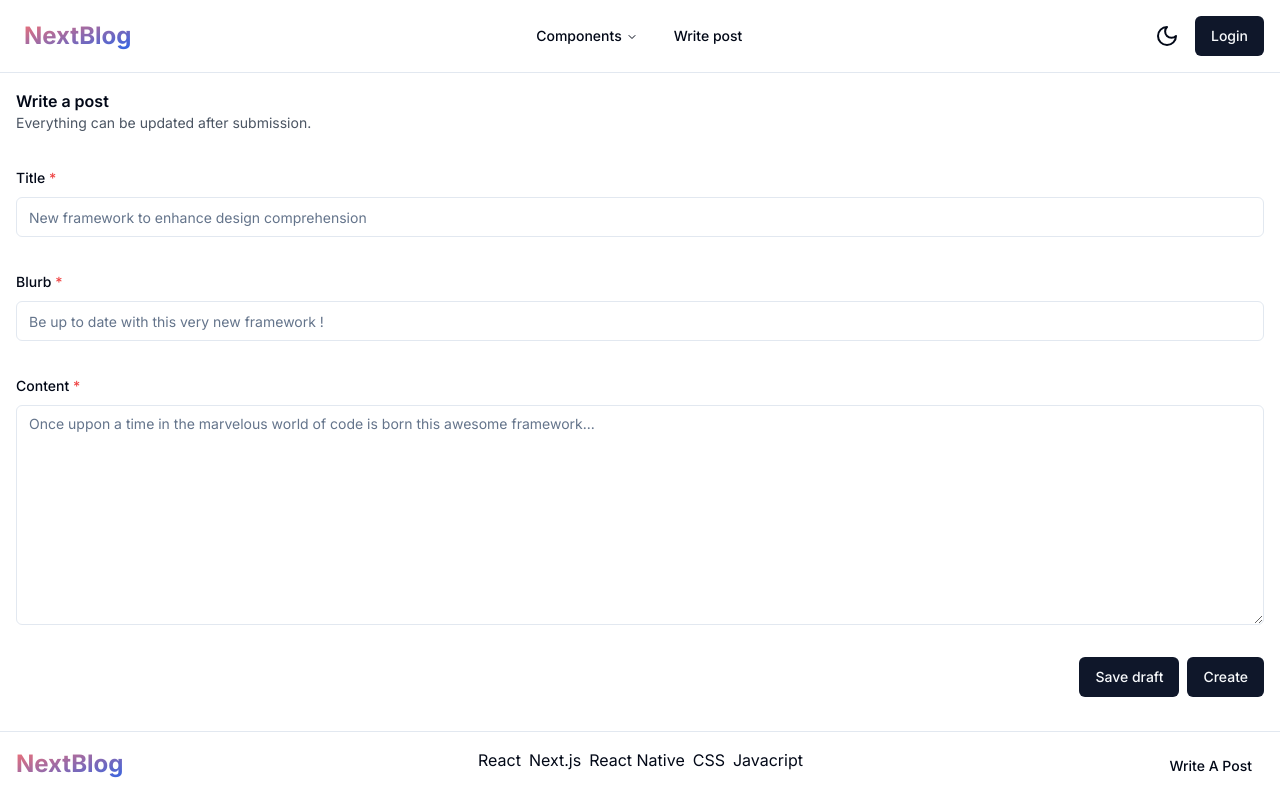
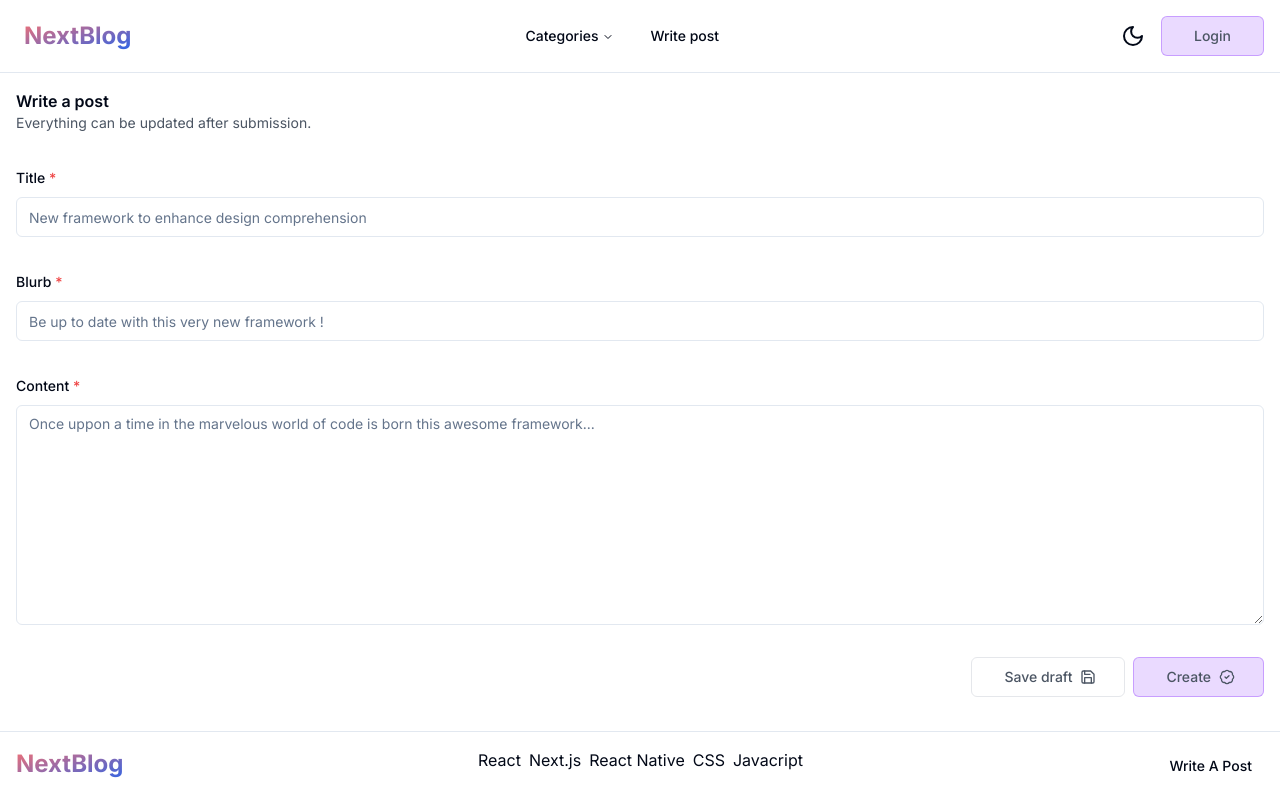
Before and after one commit to pereag/nextblog, a Next.js app: page /write in a window 1280 px wide. Built offline with nearby package versions, Linux system fonts and the light colour scheme.

Commit message:
feat: change default styles for buttons, textarea and input component and add navigation links

```diff
--- a/app/globals.css
+++ b/app/globals.css
@@ -13,7 +13,7 @@
     --popover: 0 0% 100%;
     --popover-foreground: 222.2 84% 4.9%;
 
-    --primary: 222.2 47.4% 11.2%;
+    --primary: 266, 100%, 64%, 1;
     --primary-foreground: 210 40% 98%;
 
     --secondary: 210 40% 96.1%;
--- a/app/page.tsx
+++ b/app/page.tsx
@@ -7,6 +7,7 @@ import { ICategory, IPost } from '@/types';
 import PostsList from '@/components/PostsList';
 import { getPosts } from '@/utils/post';
 import { useEffect, useState } from 'react';
+import Link from 'next/link';
 
 export default function Home() {
   const [posts, setPosts] = useState<IPost[]>([]);
@@ -47,9 +48,13 @@ export default function Home() {
         </div>
         <div className='mt-16 flex flex-col items-center justify-center gap-2 md:flex-row'>
           {CATEGORIES.map((category: ICategory) => (
-            <Button variant='outline' key={category.id}>
-              {category.name}
-            </Button>
+            <Link
+              key={category.id}
+              className='contents'
+              href={`/categories/${category.slug}`}
+            >
+              <Button variant='outline'>{category.name}</Button>
+            </Link>
           ))}
         </div>
         <div className='mb-16'>
--- a/app/write/page.tsx
+++ b/app/write/page.tsx
@@ -15,17 +15,19 @@ import {
 } from '@/components/ui/form';
 import { Input } from '@/components/ui/input';
 import { Textarea } from '@/components/ui/textarea';
+import { Save, BadgeCheck } from 'lucide-react';
+import Link from 'next/link';
 
 const requiredMessage = 'This field is required';
 
 const formSchema = z.object({
-  title: z.string().min(1, {
+  title: z.string().trim().min(1, {
     message: requiredMessage,
   }),
-  blurb: z.string().min(1, {
+  blurb: z.string().trim().min(1, {
     message: requiredMessage,
   }),
-  content: z.string().min(1, {
+  content: z.string().trim().min(1, {
     message: requiredMessage,
   }),
 });
@@ -103,8 +105,15 @@ export default function WritePage() {
               )}
             />
             <div className='mt-12 flex justify-end gap-2'>
-              <Button>Save draft</Button>
-              <Button type='submit'>Create</Button>
+              <Link href='/' className='contents'>
+                <Button variant='secondary' className='pr-7'>
+                  Save draft <Save size='24' className='pl-2' />
+                </Button>
+              </Link>
+              <Button type='submit' className='pr-7'>
+                Create
+                <BadgeCheck size='24' className='pl-2' />
+              </Button>
             </div>
           </form>
         </Form>
--- a/components/Footer.tsx
+++ b/components/Footer.tsx
@@ -11,7 +11,9 @@ export default function Footer() {
       <PageContainer>
         <div className='item-c enter  flex flex-col justify-between gap-2 md:flex-row'>
           <h1 className=' bg-gradient-to-br from-red-400 to-blue-600 bg-clip-text text-2xl font-bold text-transparent md:gap-0'>
-            NextBlog
+            <Link href='/' className='contents'>
+              NextBlog
+            </Link>
           </h1>
           <div className='text-align-center flex flex-col gap-2 md:mx-auto md:flex-row'>
             {CATEGORIES.map((category: ICategory) => (
--- a/components/Header.tsx
+++ b/components/Header.tsx
@@ -4,6 +4,7 @@ import { HeaderNavigation } from './HeaderNavigation';
 import ProfileButton from './ProfileButton';
 import ResponsiveMenu from './ResponsiveMenu';
 import ToggleTheme from './ToggleTheme';
+import Link from 'next/link';
 
 export default function Header() {
   return (
@@ -13,7 +14,9 @@ export default function Header() {
           <div className='flex items-center gap-2'>
             <ResponsiveMenu></ResponsiveMenu>
             <h1 className='bg-gradient-to-br from-red-400 to-blue-600 bg-clip-text text-2xl font-bold text-transparent'>
-              NextBlog
+              <Link href='/' className='contents'>
+                NextBlog
+              </Link>
             </h1>
           </div>
           <div className='hidden md:block'>
--- a/components/HeaderNavigation.tsx
+++ b/components/HeaderNavigation.tsx
@@ -21,7 +21,7 @@ export function HeaderNavigation() {
     <NavigationMenu>
       <NavigationMenuList>
         <NavigationMenuItem>
-          <NavigationMenuTrigger>Components</NavigationMenuTrigger>
+          <NavigationMenuTrigger>Categories</NavigationMenuTrigger>
           <NavigationMenuContent>
             <ul className='grid w-[400px] gap-3 p-4 md:w-[500px] md:grid-cols-2 lg:w-[600px] '>
               {CATEGORIES.map((category: ICategory) => (
--- a/components/ui/button.tsx
+++ b/components/ui/button.tsx
@@ -9,18 +9,19 @@ const buttonVariants = cva(
   {
     variants: {
       variant: {
-        default: 'bg-primary text-primary-foreground hover:bg-primary/90',
+        default:
+          'dark:text-gray-200 bg-primary-100 focus-visible:bg-primary-50 text-gray-600 hover:bg-primary-50 border-[1px] border-primary-200 focus-visible:bg-primary-50 focus-visible:ring-1 focus-visible:ring-primary focus:bg-primary-200',
         destructive:
           'bg-destructive text-destructive-foreground hover:bg-destructive/90',
         outline:
           'border border-input bg-background hover:bg-accent hover:text-accent-foreground',
         secondary:
-          'bg-secondary text-secondary-foreground hover:bg-secondary/80',
+          'bg-white text-gray-600 hover:bg-gray-50 border-[1px] border-gray-200 focus-visible:ring-1 focus-visible:ring-primary focus:bg-gray-200 focus-visible:bg-white',
         ghost: 'hover:bg-accent hover:text-accent-foreground',
         link: 'text-primary underline-offset-4 hover:underline',
       },
       size: {
-        default: 'h-10 px-4 py-2',
+        default: 'h-10 px-8 py-4',
         sm: 'h-9 rounded-md px-3',
         lg: 'h-11 rounded-md px-8',
         icon: 'h-10 w-10',
--- a/components/ui/input.tsx
+++ b/components/ui/input.tsx
@@ -11,7 +11,7 @@ const Input = React.forwardRef<HTMLInputElement, InputProps>(
       <input
         type={type}
         className={cn(
-          'flex h-10 w-full rounded-md border border-gray-200 border-input bg-background px-3 py-2 text-sm ring-offset-background file:border-0 file:bg-transparent file:text-sm file:font-medium placeholder:text-muted-foreground hover:border-purple-400 focus-visible:outline-none focus-visible:ring-1  focus-visible:ring-purple-500 focus-visible:ring-offset-1 disabled:cursor-not-allowed disabled:opacity-50',
+          'flex h-10 w-full rounded-md border border-gray-200 border-input bg-background px-3 py-2 text-sm ring-offset-background file:border-0 file:bg-transparent file:text-sm file:font-medium placeholder:text-muted-foreground hover:border-primary-200 focus-visible:outline-none focus-visible:ring-1  focus-visible:ring-primary focus-visible:ring-offset-1 disabled:cursor-not-allowed disabled:opacity-50',
           className
         )}
         ref={ref}
--- a/components/ui/textarea.tsx
+++ b/components/ui/textarea.tsx
@@ -10,7 +10,7 @@ const Textarea = React.forwardRef<HTMLTextAreaElement, TextareaProps>(
     return (
       <textarea
         className={cn(
-          'flex h-10 min-h-[220px] w-full rounded-md border border-gray-200 border-input bg-background px-3 py-2 text-sm ring-offset-background file:border-0 file:bg-transparent file:text-sm file:font-medium placeholder:text-muted-foreground hover:border-purple-400 focus-visible:outline-none focus-visible:ring-1  focus-visible:ring-purple-500 focus-visible:ring-offset-1 disabled:cursor-not-allowed disabled:opacity-50',
+          'flex h-10 min-h-[220px] w-full rounded-md border border-gray-200 border-input bg-background px-3 py-2 text-sm ring-offset-background file:border-0 file:bg-transparent file:text-sm file:font-medium placeholder:text-muted-foreground hover:border-primary-200 focus-visible:outline-none focus-visible:ring-1 focus-visible:ring-primary focus-visible:ring-offset-1 disabled:cursor-not-allowed disabled:opacity-50',
           className
         )}
         ref={ref}
--- a/tailwind.config.ts
+++ b/tailwind.config.ts
@@ -27,6 +27,9 @@ const config = {
         primary: {
           DEFAULT: 'hsl(var(--primary))',
           foreground: 'hsl(var(--primary-foreground))',
+          50: 'hsl(266, 100%, 64%, 0.1)',
+          100: 'hsl(266, 100%, 64%, 0.2)',
+          200: 'hsl(266, 100%, 64%, 0.4)',
         },
         secondary: {
           DEFAULT: 'hsl(var(--secondary))',
```
Also changed, not shown: components/ui/label.tsx (+10 -10 lines).
